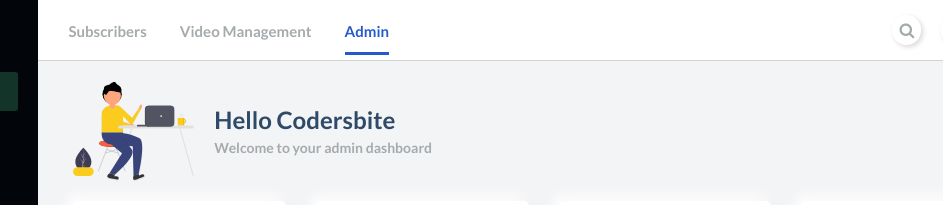
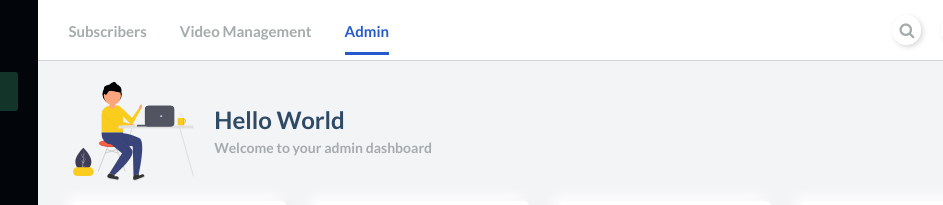
Before and after one commit to Ahmedlathiya/Responsive-dashboard, a plain HTML site: page index.html in a window 1280 px wide. Shown: the top 205 px of the page, 231-1174 px from the left. Drawn offline with nearby package versions, Linux system fonts and the light colour scheme.

Commit message:
change name

```diff
--- a/index.html
+++ b/index.html
@@ -44,7 +44,7 @@
           <div class="main__title">
             <img src="assets/hello.svg" alt="" />
             <div class="main__greeting">
-              <h1>Hello Codersbite</h1>
+              <h1>Hello World</h1>
               <p>Welcome to your admin dashboard</p>
             </div>
           </div>
```
